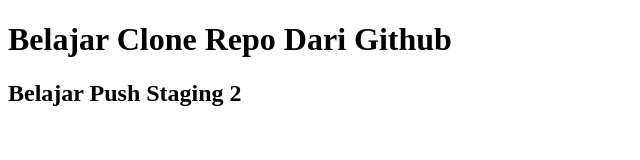
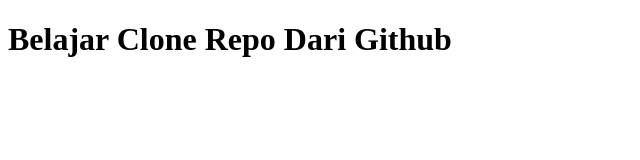
Before and after one commit to Susmana19/belajar-niomic, a plain HTML site: page index.html in a window 1280 px wide. Shown: the whole page, without its empty margins (0-640 px from the left). Drawn offline with Linux system fonts and the light colour scheme.

Commit message:
hapus h2 di index.html

```diff
--- a/index.html
+++ b/index.html
@@ -8,6 +8,5 @@
 </head>
 <body>
     <h1>Belajar Clone Repo Dari Github</h1>
-    <h2>Belajar Push Staging 2</h2>
 </body>
 </html>
```
